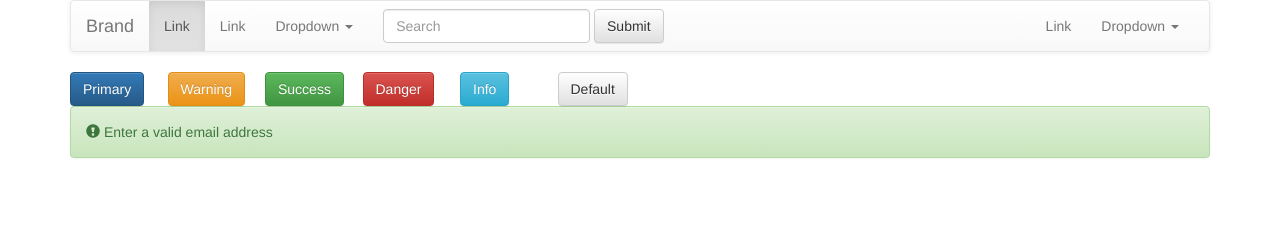
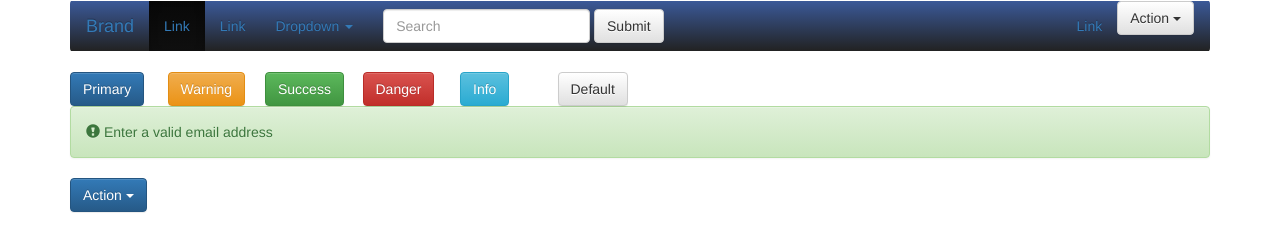
Before and after one commit to kiranuidev/AngularOCT7AM, a website: page BootstrapDemo/index.html in a window 1280 px wide. Drawn offline with Linux system fonts and the light colour scheme.

Commit message:
bootstrap demo

```diff
--- /dev/null
+++ b/BootstrapDemo/custom-bootstrap.css
@@ -0,0 +1,25 @@
+.navbar-blue {
+  background-image: -webkit-linear-gradient(top, #3b5998 0%, #222 100%);
+  background-image:      -o-linear-gradient(top, #3b5998 0%, #222 100%);
+  background-image: -webkit-gradient(linear, left top, left bottom, from(#3b5998), to(#222));
+  background-image:         linear-gradient(to bottom, #3b5998 0%, #222 100%);
+  filter: progid:DXImageTransform.Microsoft.gradient(startColorstr='#ff3c3c3c', endColorstr='#ff222222', GradientType=0);
+  filter: progid:DXImageTransform.Microsoft.gradient(enabled = false);
+  background-repeat: repeat-x;
+  border-radius: 4px;
+}
+.navbar-blue .navbar-nav > .open > a,
+.navbar-blue .navbar-nav > .active > a {
+  background-image: -webkit-linear-gradient(top, #080808 0%, #0f0f0f 100%);
+  background-image:      -o-linear-gradient(top, #080808 0%, #0f0f0f 100%);
+  background-image: -webkit-gradient(linear, left top, left bottom, from(#080808), to(#0f0f0f));
+  background-image:         linear-gradient(to bottom, #080808 0%, #0f0f0f 100%);
+  filter: progid:DXImageTransform.Microsoft.gradient(startColorstr='#ff080808', endColorstr='#ff0f0f0f', GradientType=0);
+  background-repeat: repeat-x;
+  -webkit-box-shadow: inset 0 3px 9px rgba(0, 0, 0, .25);
+          box-shadow: inset 0 3px 9px rgba(0, 0, 0, .25);
+}
+.navbar-blue .navbar-brand,
+.navbar-blue .navbar-nav > li > a {
+  text-shadow: 0 -1px 0 rgba(0, 0, 0, .25);
+}
--- a/BootstrapDemo/index.html
+++ b/BootstrapDemo/index.html
@@ -5,6 +5,7 @@
 <head>
     <link rel="stylesheet" href="bower_components/bootstrap/dist/css/bootstrap.css">
     <link rel="stylesheet" href="bower_components/bootstrap/dist/css/bootstrap-theme.css">
+    <link rel="stylesheet" href="custom-bootstrap.css">
 
     <script src="bower_components/jquery/dist/jquery.js"></script>
 
@@ -89,7 +90,7 @@
             </div>
         </div>-->
         <!--button syntax -->
-        <nav class="navbar navbar-default">
+        <nav class="navbar navbar-blue">
             <div class="container-fluid">
                 <!-- Brand and toggle get grouped for better mobile display -->
                 <div class="navbar-header">
@@ -129,7 +130,11 @@
                     <ul class="nav navbar-nav navbar-right">
                         <li><a href="#">Link</a></li>
                         <li class="dropdown">
-          <a href="#" class="dropdown-toggle" data-toggle="dropdown" role="button" aria-haspopup="true" aria-expanded="false">Dropdown <span class="caret"></span></a>
+                            <!-- Single button -->
+                            <div class="btn-group">
+                                <button type="button" class="btn btn-default dropdown-toggle" data-toggle="dropdown" aria-haspopup="true" aria-expanded="false">
+                                    Action <span class="caret"></span>
+                                </button>
                                 <ul class="dropdown-menu">
                                     <li><a href="#">Action</a></li>
                                     <li><a href="#">Another action</a></li>
@@ -137,10 +142,13 @@
                                     <li role="separator" class="divider"></li>
                                     <li><a href="#">Separated link</a></li>
                                 </ul>
+                            </div>
                         </li>
                     </ul>
-    </div><!-- /.navbar-collapse -->
-  </div><!-- /.container-fluid -->
+                </div>
+                <!-- /.navbar-collapse -->
+            </div>
+            <!-- /.container-fluid -->
         </nav>
 
         <div class="row">
@@ -168,6 +176,19 @@
             <span class="glyphicon glyphicon-exclamation-sign" aria-hidden="true"></span>
             <span class="sr-only">Error:</span> Enter a valid email address
         </div>
+<!-- Single button -->
+<div class="btn-group">
+  <button type="button" class="btn btn-primary dropdown-toggle" data-toggle="dropdown" aria-haspopup="true" aria-expanded="false">
+    Action <span class="caret"></span>
+  </button>
+  <ul class="dropdown-menu">
+    <li><a href="#">Action</a></li>
+    <li><a href="#">Another action</a></li>
+    <li><a href="#">Something else here</a></li>
+    <li role="separator" class="divider"></li>
+    <li><a href="#">Separated link</a></li>
+  </ul>
+</div>
 
 
     </div>
```
Lines whose indentation alone changed are shown as unchanged.
